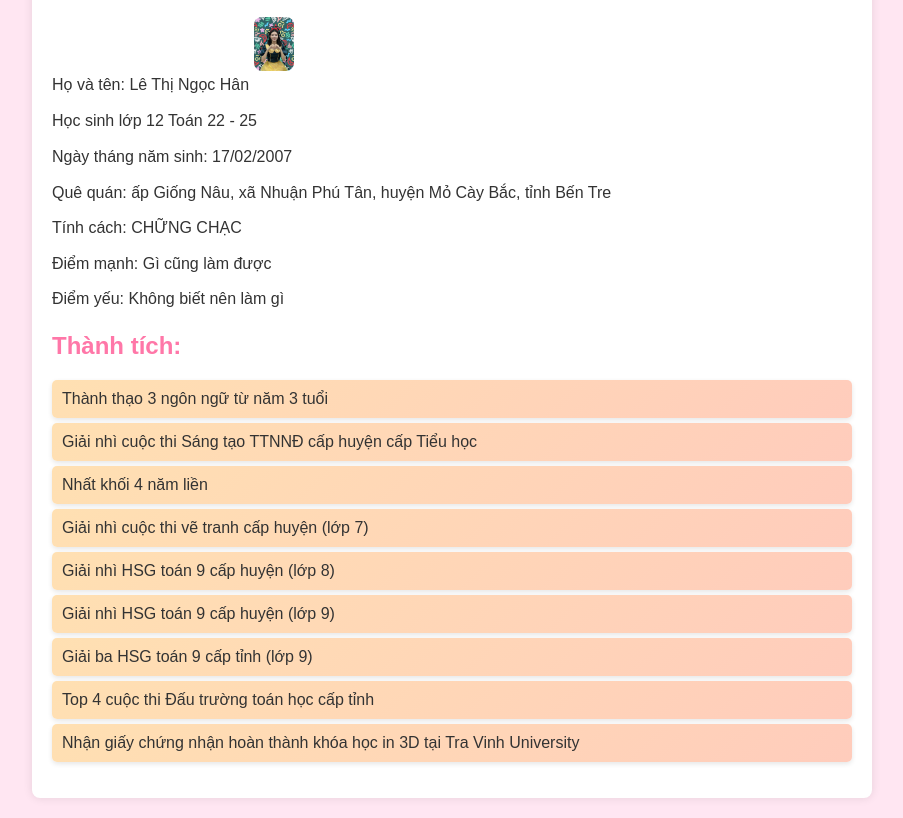
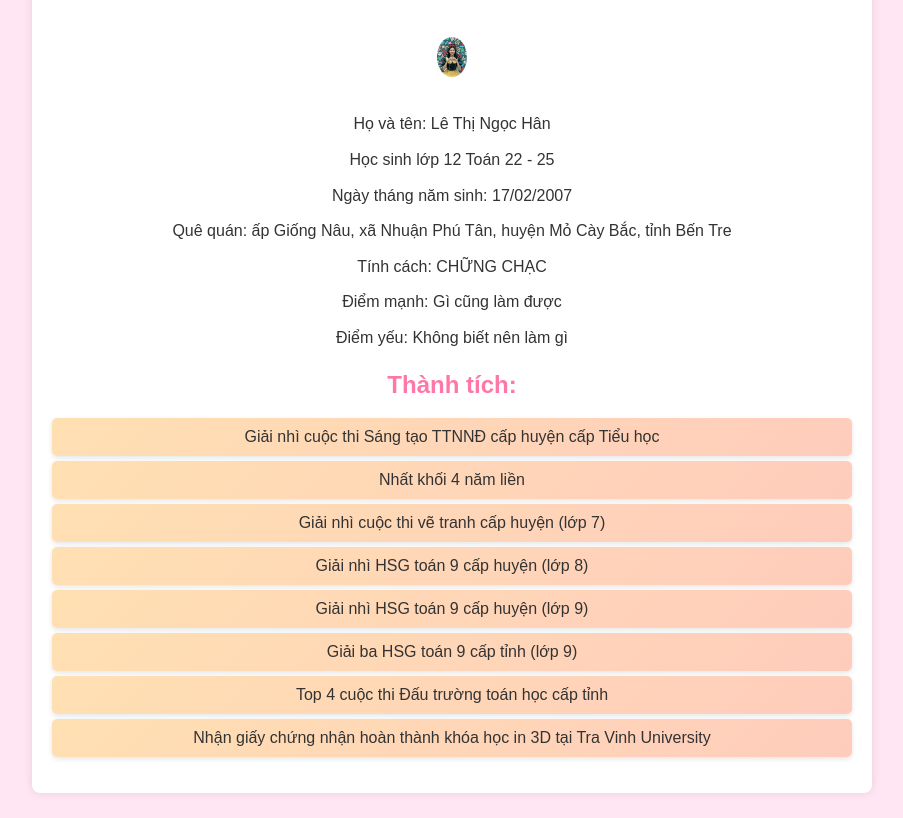
Before and after one commit to ngothaidat/nhom2-12t, a plain HTML site: page ngoc-han.html in a window 1280 px wide. Shown: the part 101-919 px from the top of the page, without its empty margins (188-1091 px from the left). Drawn offline with Linux system fonts and the light colour scheme.

Commit message:
Update ngoc-han.html

```diff
--- a/ngoc-han.html
+++ b/ngoc-han.html
@@ -24,7 +24,6 @@
         p {
             line-height: 1.6;
             margin: 10px 0;
-            position: relative;
         }
         .container {
             max-width: 800px;
@@ -33,15 +32,13 @@
             padding: 20px;
             border-radius: 8px;
             box-shadow: 0 0 10px rgba(0, 0, 0, 0.1);
+            text-align: center; /* Căn giữa cho nội dung */
         }
         .profile-image {
-            position: absolute;
-            right: 0;
-            top: 0;
-            width: 5px;
+            width: 30px; /* Kích thước hình ảnh */
             height: auto;
-            border-radius: 50%;
-            margin-left: 20px;
+            border-radius: 50%; /* Bo tròn hình ảnh */
+            margin: 20px 0; /* Khoảng cách trên và dưới hình ảnh */
         }
         .achievement-list {
             list-style-type: none;
@@ -58,12 +55,6 @@
         .achievement-list li:hover {
             transform: scale(1.05);
         }
-        img {
-            width: 5%;
-            height: auto;
-            border-radius: 8px;
-            margin-bottom: 20px;
-        }
         @media (max-width: 600px) {
             body {
                 padding: 10px;
@@ -71,11 +62,8 @@
             h1 {
                 font-size: 24px;
             }
-            p {
-                font-size: 16px;
-            }
             .profile-image {
-                width: 80px;
+                width: 80px; /* Thay đổi kích thước hình ảnh trên thiết bị nhỏ */
             }
         }
     </style>
@@ -84,10 +72,8 @@
 
     <div class="container">
         <h1>Giới thiệu Ngọc Hân</h1>
-        <p>
-            Họ và tên: Lê Thị Ngọc Hân
-            <img src="han.jpg" alt="Hình ảnh Ngọc Hân">
-        </p>
+        <img src="han.jpg" alt="Hình ảnh Ngọc Hân" class="profile-image"> <!-- Hình ảnh nằm dưới tiêu đề -->
+        <p>Họ và tên: Lê Thị Ngọc Hân</p>
         <p>Học sinh lớp 12 Toán 22 - 25</p>
         <p>Ngày tháng năm sinh: 17/02/2007</p>
         <p>Quê quán: ấp Giống Nâu, xã Nhuận Phú Tân, huyện Mỏ Cày Bắc, tỉnh Bến Tre</p>
@@ -96,7 +82,6 @@
         <p>Điểm yếu: Không biết nên làm gì</p>
         <h2>Thành tích:</h2>
         <ul class="achievement-list">
-            <li>Thành thạo 3 ngôn ngữ từ năm 3 tuổi</li>
             <li>Giải nhì cuộc thi Sáng tạo TTNNĐ cấp huyện cấp Tiểu học</li>
             <li>Nhất khối 4 năm liền</li>
             <li>Giải nhì cuộc thi vẽ tranh cấp huyện (lớp 7)</li>
```
